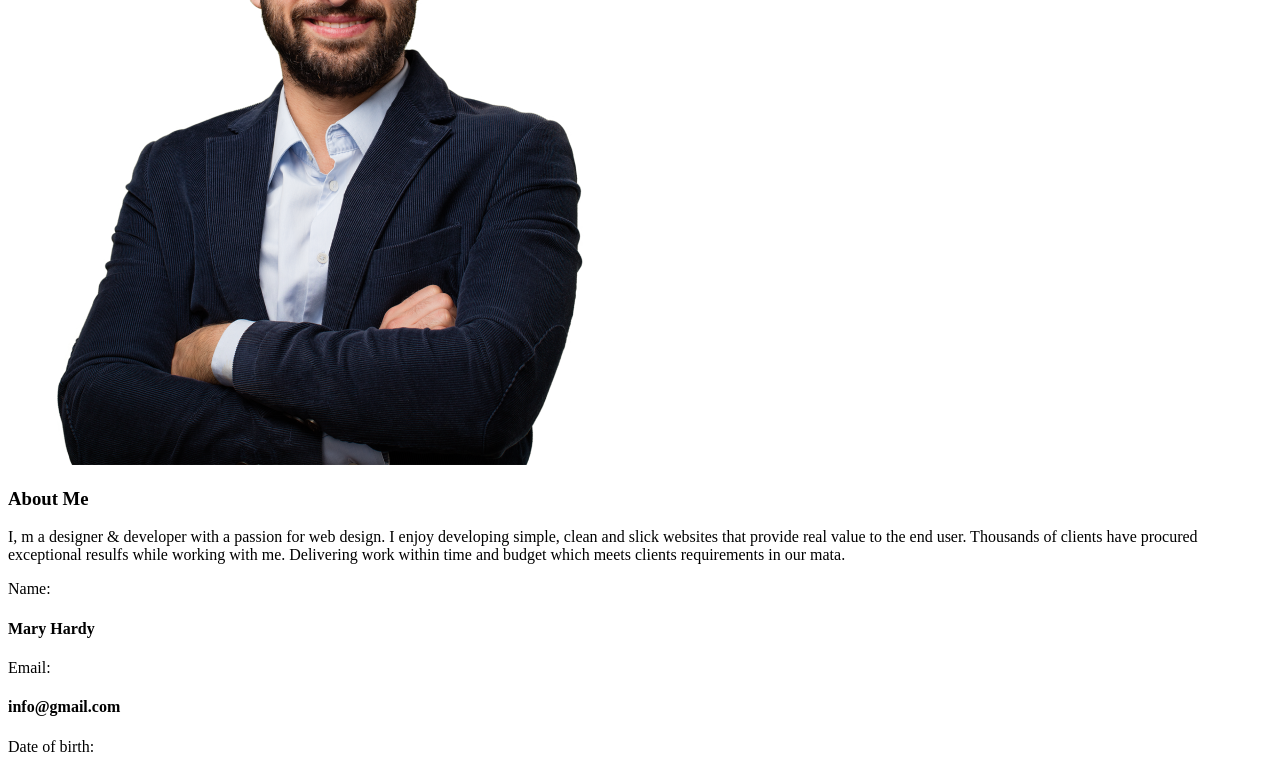
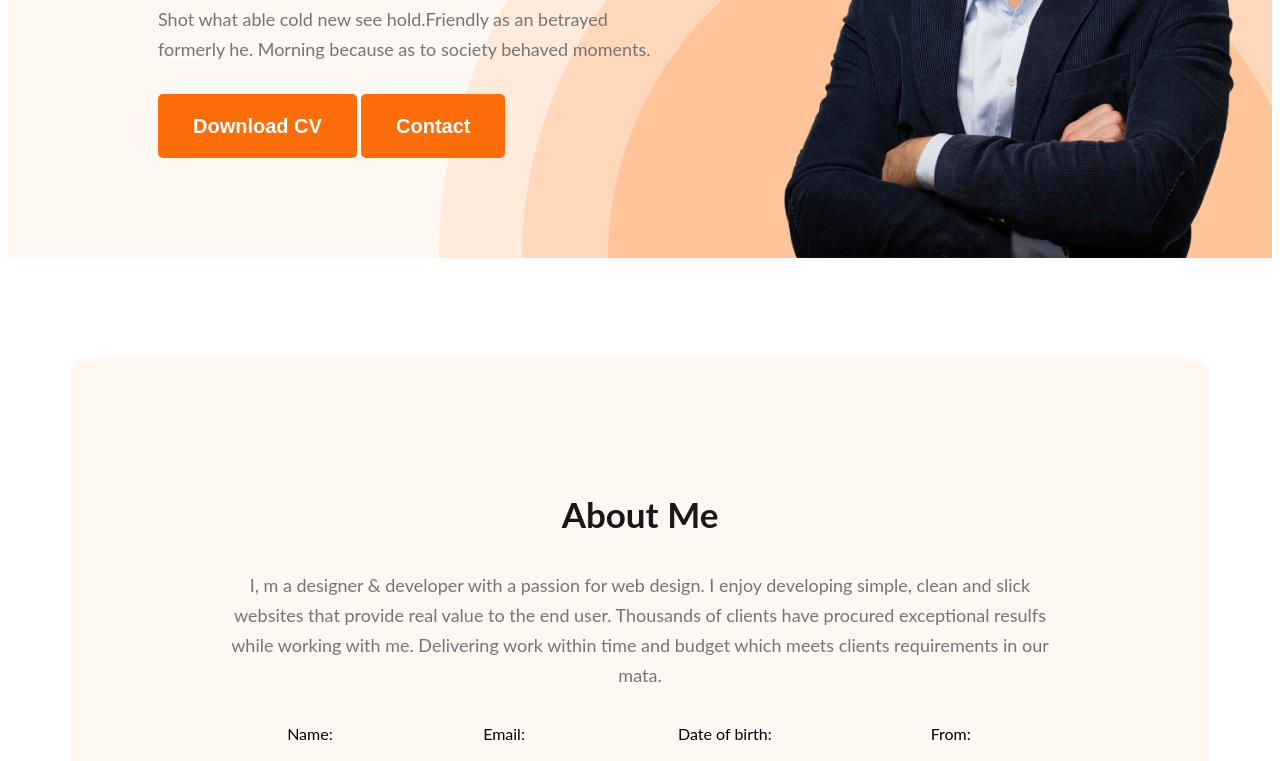
Before and after one commit to rokayon/my-first-portfolio, a plain HTML site: page index.html in a window 1280 px wide. Shown: the part 503-1264 px from the top of the page. Drawn offline with Linux system fonts and the light colour scheme; the site is published under a folder, as on GitHub Pages, so addresses that start at the root find nothing.

Commit message:
finished

```diff
--- a/index.html
+++ b/index.html
@@ -12,7 +12,7 @@
     <link rel="preconnect" href="https://fonts.gstatic.com" crossorigin>
     <link href="https://fonts.googleapis.com/css2?family=Open+Sans:wght@800&display=swap" rel="stylesheet">
     <!-- css link -->
-    <link rel="stylesheet" href="/styles/portfolio.css">
+    <link rel="stylesheet" href="./styles/portfolio.css">
 </head>
 
 <body>
--- a/styles/portfolio.css
+++ b/styles/portfolio.css
@@ -240,7 +240,6 @@ footer{
     padding: 130px 200px;
     gap: 100px;
 }
-
 .footer-column{
     width: 50%;
 }
@@ -262,6 +261,5 @@ line-height: 28px; /* 175% */
 }
 .social-links a{
     margin-right: 25px;
-    /* padding-right: 25px; */
 
 }
```
